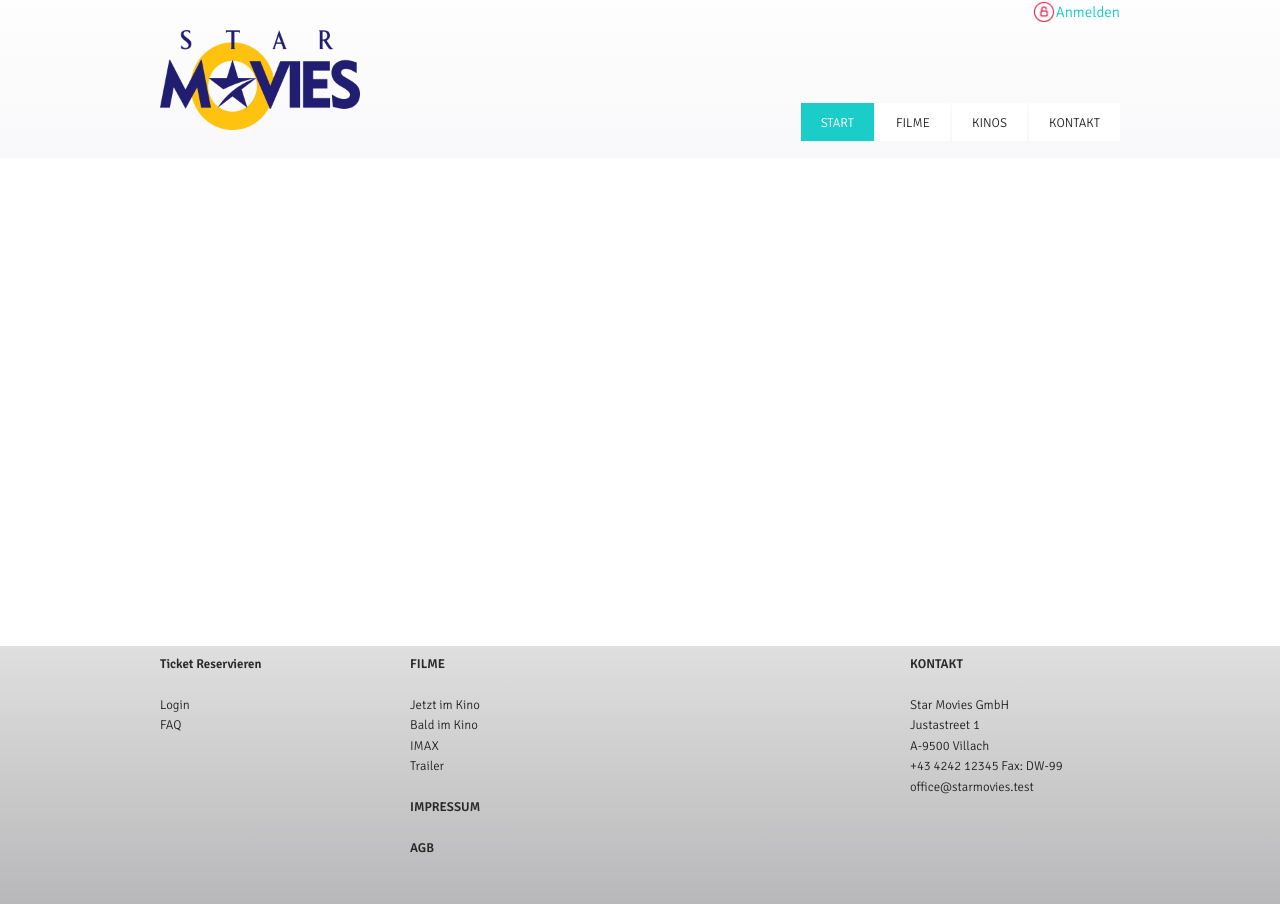
After one commit to FBSKlagenfurt/Kino, a PHP site: page /filme.php in a window 1280 px wide. The commit adds this page. Run offline with PHP 8.4, Linux system fonts and the light colour scheme.

Commit message:
Filme hinzufügen

```diff
--- a/Website/ManageOverview.php
+++ b/Website/ManageOverview.php
@@ -20,7 +20,7 @@
   <title>Star Movies</title>
 </head>
 <body>
-    <form>
+</div>
     <div class="header">
         <div class="page">
             <div class="title">
--- /dev/null
+++ b/Website/filme.php
@@ -0,0 +1,92 @@
+<?php
+    session_start();
+    set_include_path(get_include_path() . PATH_SEPARATOR . $_SERVER["DOCUMENT_ROOT"]. "/../" ."/libary");
+    require_once("general.php");
+    $IsLoggedID = isLoggedIn();
+?>
+<!DOCTYPE html PUBLIC "-//W3C//DTD XHTML 1.0 Strict//EN" "http://www.w3.org/TR/xhtml1/DTD/xhtml1-strict.dtd">
+<html xmlns="http://www.w3.org/1999/xhtml" xml:lang="en">
+<head>
+    <meta http-equiv="Content-Type" content="text/html; charset=utf-8" />
+    <link href="http://fonts.googleapis.com/css?family=Signika:300,600&amp;subset=latin,latin-ext" rel="stylesheet" type="text/css" /><link href="http://fonts.googleapis.com/css?family=Open+Sans:300italic,800italic,800" rel="stylesheet" type="text/css" />
+    <link href="Style/base.css" rel="stylesheet" type="text/css" />
+    <script src="/Scripts/jquery.js" language="javascript"></script>
+  <title>Kinoauswahl</title>
+</head>
+<body>
+</div>
+    <div class="header">
+      <div class="page">
+         <div class="title">
+            <a href="/"><img src="/Images/title.png" alt="Star Movies Logo" width="200px" height="100px" /></a>
+         </div>
+         <div class="menu">
+                <div class="topmenu">
+                    <a href="/Login.php"><img src="/Images/login.png" style="vertical-align:middle"; width="24px" height="24px" /><span style="line-height:24px; vertical-align:middle; font-size:15px;"><?php if($IsLoggedID)echo "Abmelden"; else echo "Anmelden";?></span></a>
+                </div>
+                <div class="clear"></div>
+                <div class="mainmenu">
+                    <div class="selmenuentry">
+                        <a href="/">Start</a>
+                    </div>
+                    <div class="menuentry">
+                        <a href="filme.php">Filme</a>
+                    </div>
+                    <div class="menuentry">
+                        <a href="kinos.php">Kinos</a>
+                    </div>
+                    <div class="menuentry">
+                        <a href="/">Kontakt</a>
+                    </div>
+                    <?php if($IsLoggedID) echo '
+                    <div class="menuentry">
+                        <a href="/ManageOverview.php">Verwaltung</a>
+                    </div>' ?>
+                </div>
+         </div>
+      </div>
+    </div>
+
+
+    <div class="page">
+        <div class="main">
+
+
+
+
+        </div>
+        <div class="clear">
+        </div>
+    </div>
+    <div class="clear"></div>
+    <br /><br /><br />
+    <div class="footer">
+      <div class="page">
+        <div class="col1">
+            <b>Ticket Reservieren</b><br /><br />
+            <a href="/login.php">Login</a><br />
+            <a href="/">FAQ</a>
+        </div>
+        <div class="col2">
+            <b>FILME</b><br /><br />
+            <a href="/">Jetzt im Kino</a><br />
+            <a href="/">Bald im Kino</a><br />
+            <a href="/">IMAX</a><br />
+            <a href="/">Trailer</a><br />
+            <br />
+            <b><a href="/Impressum.aspx">IMPRESSUM</a></b><br /><br />
+            <b><a href="../Images/AGB.pdf" target="_blank">AGB</a></b><br />
+        </div>
+        <div class="col3">
+            <b>KONTAKT</b><br /><br />
+            Star Movies GmbH<br />
+            Justastreet 1<br />
+            A-9500 Villach<br />
+            +43 4242 12345 Fax: DW-99<br />
+            office@starmovies.test<br />
+        </div>
+      </div>
+    </div>
+    </form>
+</body>
+</html>
```
Also changed, not shown: Website/kinos.php (added, +126 -0 lines). Lines whose indentation alone changed are shown as unchanged.
